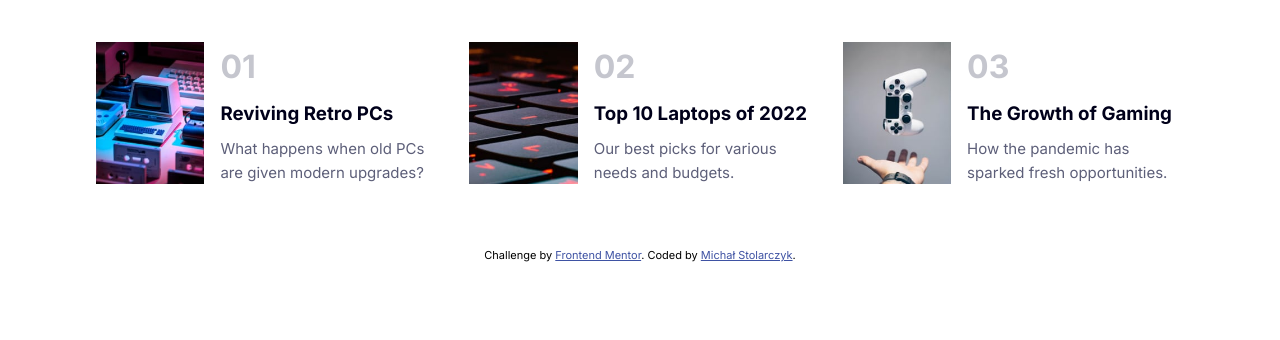
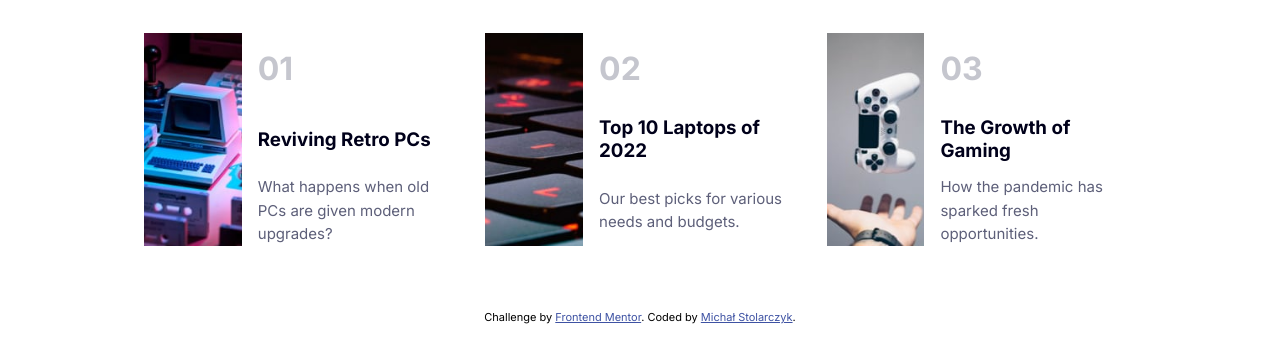
Before and after one commit to Cimlah/news-homepage, a plain HTML site: page index.html in a window 1280 px wide. Shown: the part 765-1105 px from the top of the page. Drawn offline with Linux system fonts and the light colour scheme.

Commit message:
Changed width for `content-width` in responsive design

```diff
--- a/css/responsive.css
+++ b/css/responsive.css
@@ -1,7 +1,7 @@
 @media (orientation: landscape) {
     .content-width {
         grid-template-columns: 2fr 1fr;
-        padding: 4rem;
+        width: 80%;
     }
 
     nav {
```
